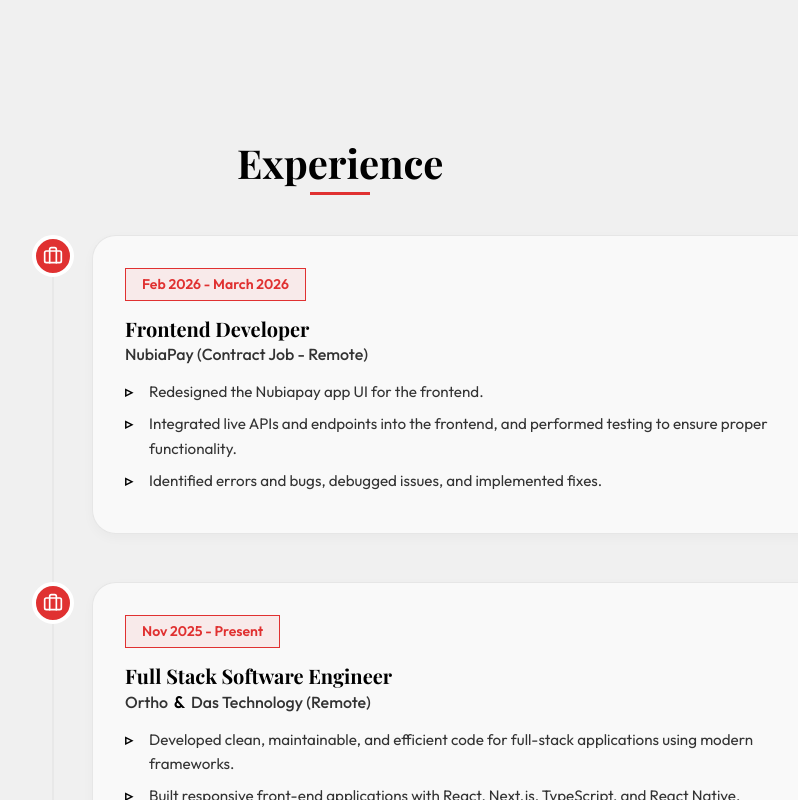
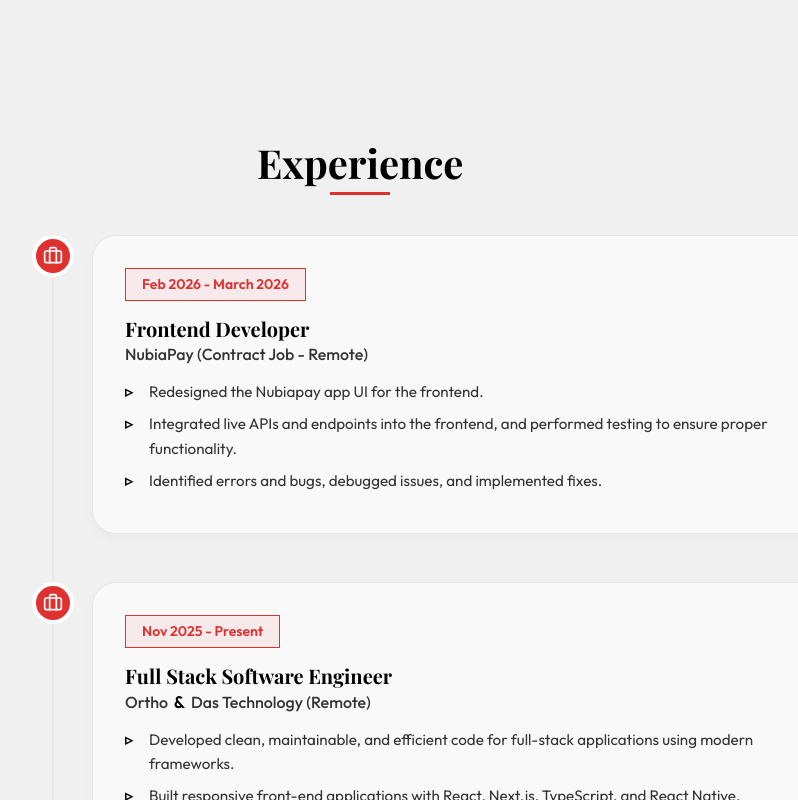
Before and after one commit to aycodes25/Portfolio, a React (Vite) app: page / in a window 1280 px wide. Shown: the part 2060-2860 px from the top of the page, without its empty margins (208-1006 px from the left). Built offline with nearby package versions, Linux system fonts and the light colour scheme; a web font is replaced by a local one.

Commit message:
Update App.css

```diff
--- a/src/App.css
+++ b/src/App.css
@@ -11,7 +11,7 @@
 
 .text-left {
   text-align: left;
-  margin-left: -195px;
+  margin-left: -175px;
 }
 
 .mt-12 {
```
